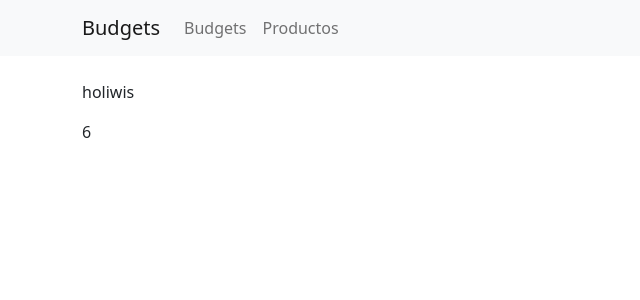
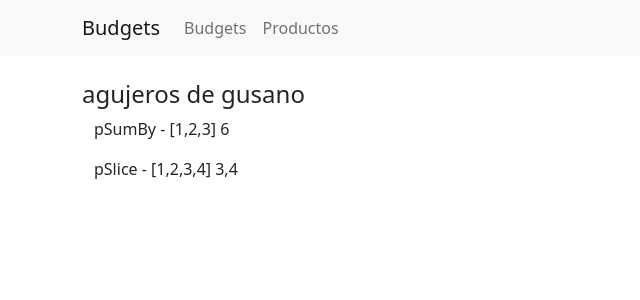
Before and after one commit to yasinmunoz/budgets-frontend, an Angular app: page / in a window 1280 px wide. Shown: the top 300 px of the page, without its empty margins (0-640 px from the left). Built offline with nearby package versions, Linux system fonts and the light colour scheme.

Commit message:
pipe slice - owari

```diff
--- a/src/app/app.component.html
+++ b/src/app/app.component.html
@@ -24,10 +24,19 @@
 </nav>
 
 <div class="container">
-  <p>holiwis</p>
-  <a>
-    {{ [1,2,3] | pSumBy}}
-  </a>
+
+  <h4>agujeros de gusano</h4>
+
+    <div class="container">
+    <p>
+      pSumBy - [1,2,3]
+      {{ [1,2,3] | pSumBy}}
+    </p>
+
+    <p>pSlice - [1,2,3,4]
+    {{ [1,2,3,4] | pSlice: 2 : 2 }}
+    </p>
+  </div>
 </div>
 
 
--- a/src/app/shared/pipes/p-Slice/p-slice.pipe.ts
+++ b/src/app/shared/pipes/p-Slice/p-slice.pipe.ts
@@ -10,8 +10,7 @@ import { Pipe, PipeTransform } from '@angular/core';
 })
 export class PSlicePipe implements PipeTransform {
 
-  transform(value: unknown, ...args: unknown[]): unknown {
-    return null;
+   transform(vector: any[], posi_Start: number, lenght_SubArray:number): any[] {
+    return vector.slice(posi_Start, posi_Start+lenght_SubArray);
   }
-
 }
```
